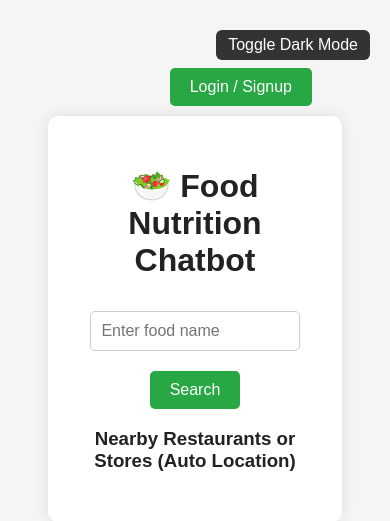
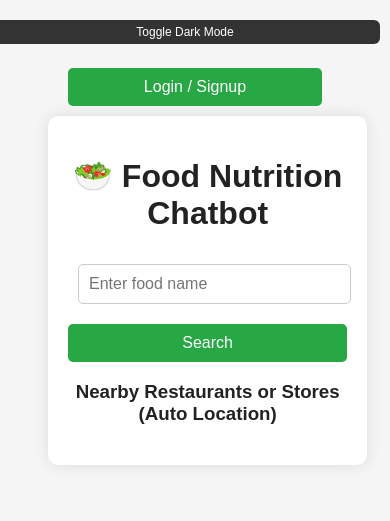
Before and after one commit to vinayg017/food-nutrition-chatbot, a Flask app: page / in a window 390 px wide. Shown: the top 521 px of the page. Run offline with Flask 3, Linux system fonts and the light colour scheme.

Commit message:
Improved UI and made mobile friendly

```diff
--- a/static/style.css
+++ b/static/style.css
@@ -176,3 +176,41 @@
     font-size: 24px;
     cursor: pointer;
 }
+@media (max-width: 768px) {
+    .container {
+        width: 95%;
+        padding: 20px;
+    }
+
+    input[type="text"] {
+        width: 90%;
+    }
+
+    button, .auth-btn {
+        width: 100%;
+        margin-top: 10px;
+    }
+
+    table {
+        font-size: 14px;
+    }
+
+    #dark-mode-toggle {
+        top: 10px;
+        right: 10px;
+        padding: 5px 10px;
+        font-size: 12px;
+    }
+}
+
+@media (max-width: 500px) {
+    .modal-content {
+        width: 90%;
+        margin: 40% auto;
+    }
+
+    .auth-btn {
+        font-size: 14px;
+        padding: 10px;
+    }
+}
--- a/templates/index.html
+++ b/templates/index.html
@@ -2,6 +2,7 @@
 <html lang="en">
 <head>
     <meta charset="UTF-8">
+    <meta name="viewport" content="width=device-width, initial-scale=1.0">
     <title>Food Nutrition Chatbot</title>
     <link rel="stylesheet" href="{{ url_for('static', filename='style.css') }}">
 </head>
```
